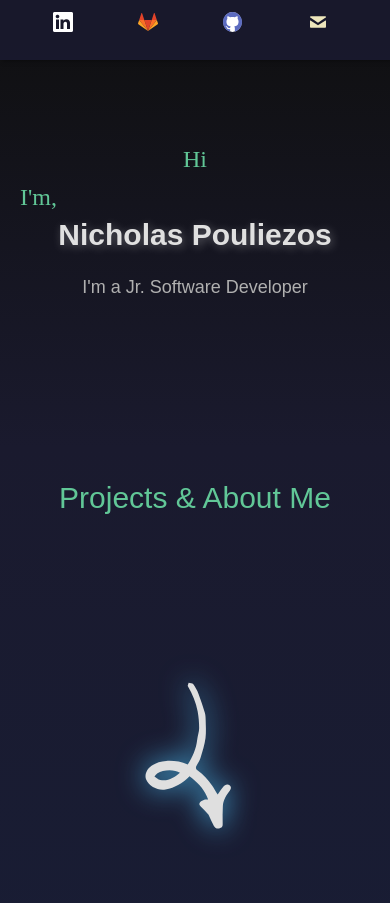
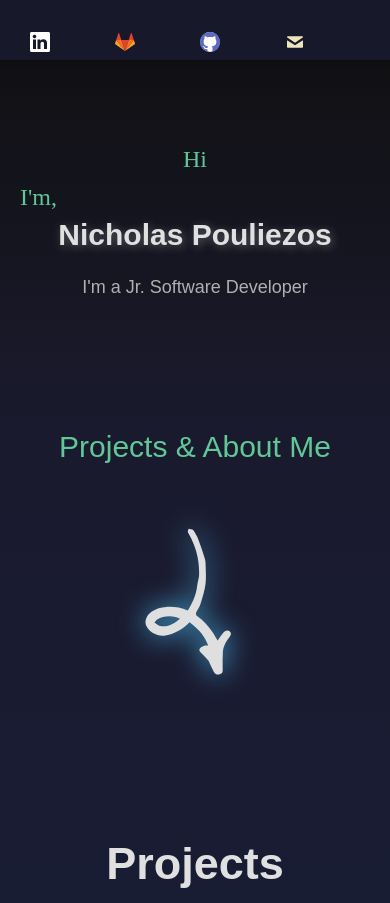
Before and after one commit to Nicholas2002p/Nicholas2002p.github.io, a plain HTML site: page index.html in a window 390 px wide. Shown: the top 903 px of the page. Drawn offline with Linux system fonts and the light colour scheme.

Commit message:
centered main content

```diff
--- a/index.html
+++ b/index.html
@@ -22,24 +22,19 @@
     <div class="content">
         <div id="im">Hi I'm,</div>
         <h1 >Nicholas Pouliezos</h1>
-        <p>I'm a Jr. Software Developer</p>
+        <p>I'm a Jr. Software Developer </p>
+        <br>
+        <br>
+        <p class="navlink"><span>Projects</span> & <span> About Me</span></p>
+        <br>
+        <br>
+
+        <img class="arrow" src="assets/image.svg" alt="arrow" >
+
+
         <br>
         <br>
         <br>
-
-        <br>
-
-        <p class="navlink"><span>Projects</span> & <span> About Me</span></p>
-        <br>
-        <br>
-        <br>
-        <br>
-        <br>
-        <br>
-        <img class="arrow" src="assets/image.svg" alt="arrow" >
-
-
-
 
         <h2>Projects </h2>
         <dl>
--- a/main.css
+++ b/main.css
@@ -13,6 +13,7 @@ body {
     color: #e0e0e0;
     line-height: 1.6;
     overflow-x: hidden;
+
 }
 html, body {
     height: auto;
@@ -21,7 +22,7 @@ html, body {
 
 /* Navbar Styling */
 .navbar {
-    width: 130px;
+    width: 100px;
     height: 100%;
     background: rgba(26, 26, 46, 0.95);
     display: flex;
@@ -81,17 +82,12 @@ html, body {
     transform: scale(1.2);
 }
 
-/* Main Content Styling */
-.content {
-    margin-left: 270px;
-    padding: 40px;
-    text-align: center;
-}
 
 /* Main Content Styling */
 .content {
     margin-top: 120px;
     padding: 40px;
+    margin-left: 70px;
     text-align: center;
 }
 
@@ -229,10 +225,10 @@ dd {
 }
 @media (max-width: 768px) {
     .navbar {
-        width: 100% !important;
-        height: 60px !important;
-        align-items: center !important;
-        padding: 0 15px !important;
+        width: 100%;
+        height: 60px;
+        /* align-items: center !important; */
+        /* padding: 0 15px !important;  */
         position: fixed !important;
     }
 
```
